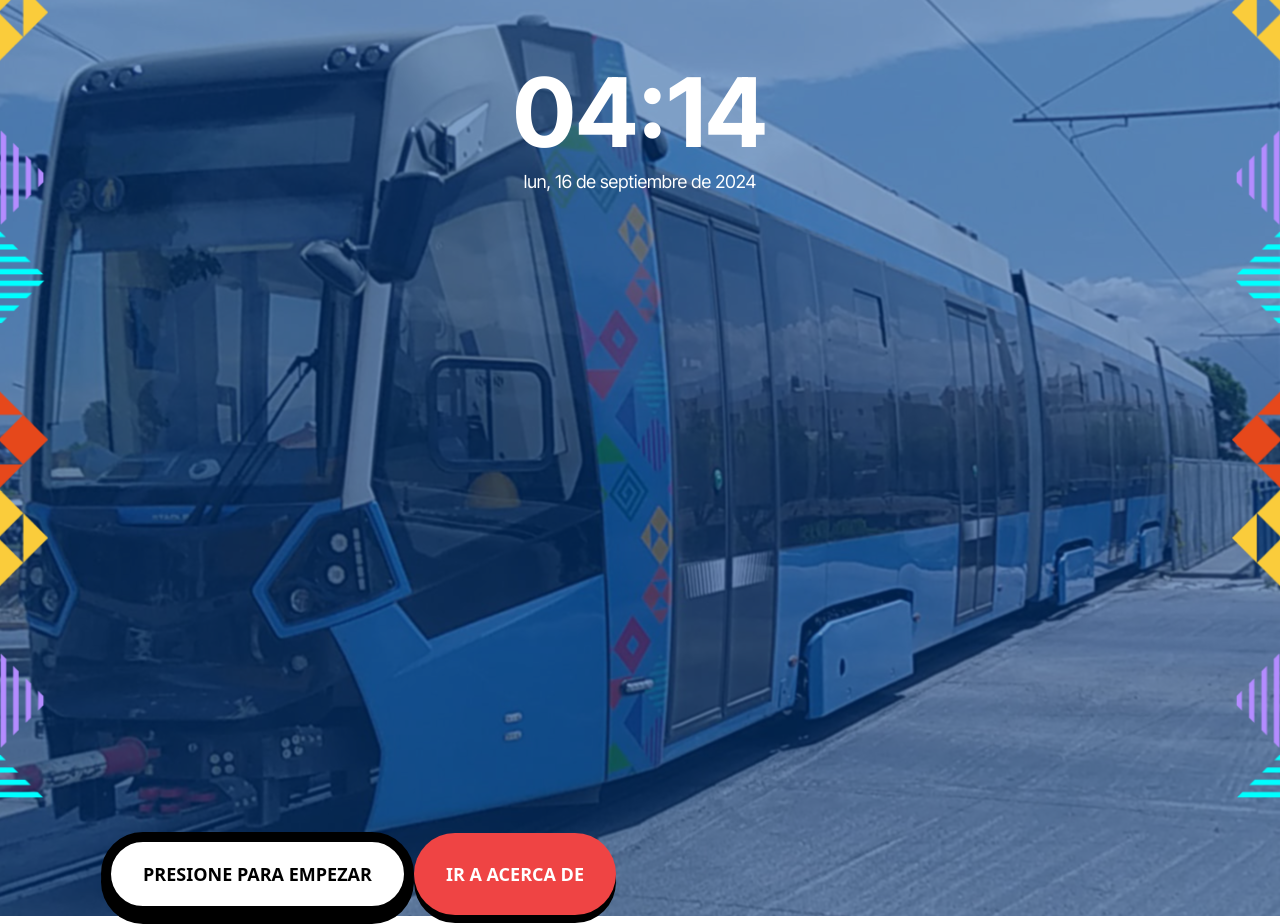
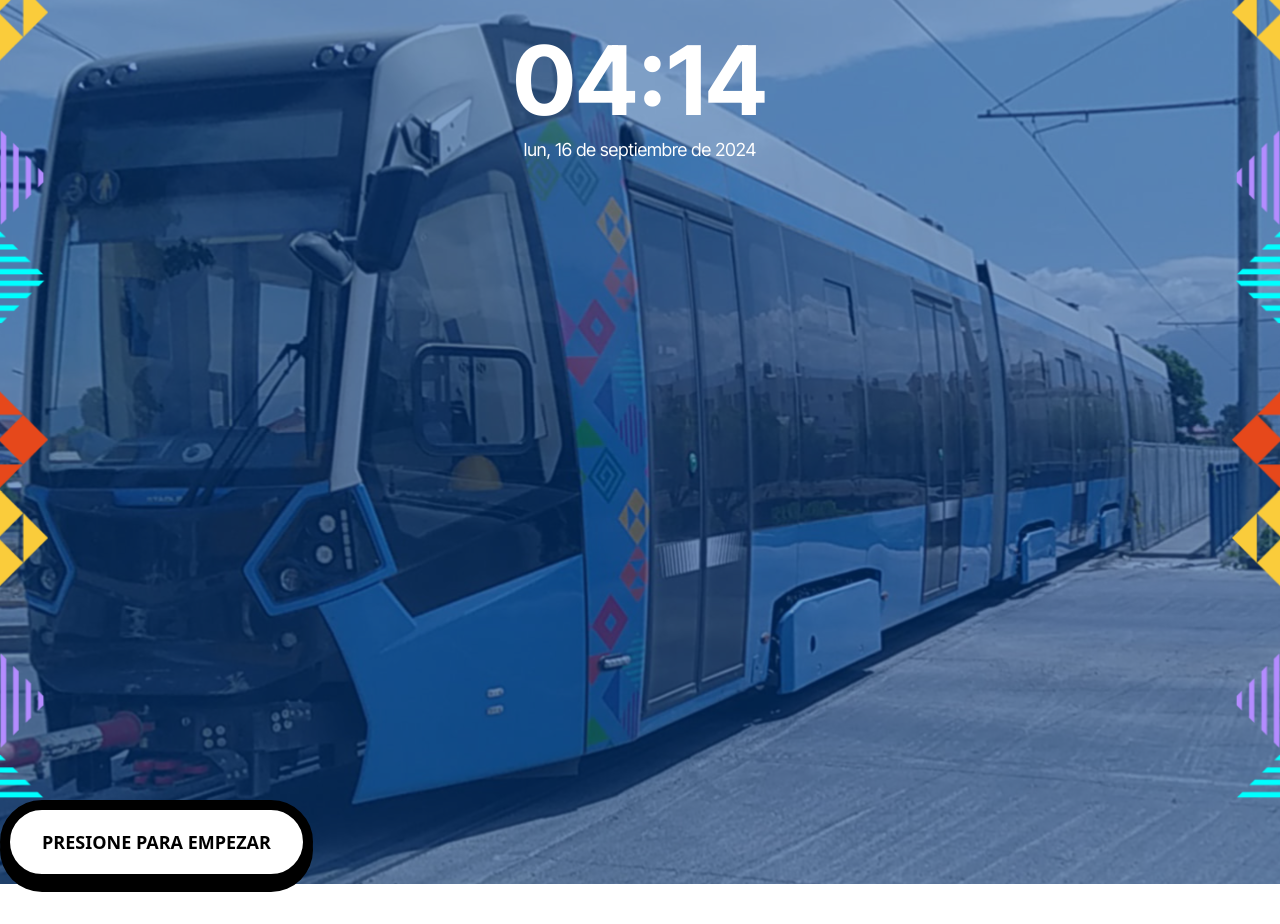
Before and after one commit to MaverickDev07/Front-MiTren, a React (Vite) app: page / in a window 1280 px wide. After the commit the page ends 892 px from the top, so only its background shows below. Built offline with nearby package versions, Linux system fonts and the light colour scheme.

Commit message:
Modificacion: Routes y layouts

```diff
--- a/src/layouts/DecorationLayout.tsx
+++ b/src/layouts/DecorationLayout.tsx
@@ -1,23 +1,3 @@
-import { ReactNode } from "react"
-
-
-const DecorationLayout = ({ children }: DecorationLayoutProps) => {
-
-  return (
-    <div className="relative w-full min-h-screen bg-mitren-primary bg-opacity-890">
-      <div className="absolute inset-0 bg-train bg-cover opacity-50"></div>
-      {children}
-    </div>
-  )
-}
-
-type DecorationLayoutProps = {
-  children: ReactNode
-}
-
-export default DecorationLayout
-
-/* examinar como areglar con esto para crear dos layouts uno de reposo y otro de la aplicacion
 import { ReactNode } from "react"
 
 const DecorationLayout = ({ children }: DecorationLayoutProps) => {
@@ -34,4 +14,3 @@ type DecorationLayoutProps = {
 }
 
 export default DecorationLayout
-*/
--- /dev/null
+++ b/src/layouts/RestLayout.tsx
@@ -0,0 +1,14 @@
+import { ReactNode } from "react";
+
+const RestLayout = ({ children }: RestLayout) => {
+  return (
+    <div className="relative w-full min-h-screen bg-mitren-primary bg-opacity-890">
+      <div className="absolute inset-0 bg-train bg-cover opacity-50"></div>
+      {children}
+    </div>
+  )
+}
+type RestLayout = {
+    children: ReactNode
+  }
+export default RestLayout
--- a/src/pages/home/HomePage.tsx
+++ /dev/null
@@ -1,38 +0,0 @@
-import ScrollTop from "@/components/ScrollTop"
-import { Routes, Route } from "react-router-dom"
-import SuspenseComponent from "@/components/SuspenseComponent"
-import HomeMenu from "./components/HomeMenu"
-import HomeReposePage from "./Repose/HomeReposePage"
-
-const HomePage = () => {
-  return (
-    <div className="w-full min-h-screen">
-      <div className="container flex flex-col gap-6 mx-auto pt-8">
-        <div className="px-10 lg:px-20 xl:px-[101px]">
-          <ScrollTop>
-            <Routes>
-            <Route
-                path=""
-                element={
-                  <SuspenseComponent>
-                    <HomeReposePage />
-                  </SuspenseComponent>
-                }
-              ></Route>
-              <Route
-                path="Menu"
-                element={
-                  <SuspenseComponent>
-                    <HomeMenu />
-                  </SuspenseComponent>
-                }
-              ></Route>
-            </Routes>
-          </ScrollTop>
-        </div>
-      </div>
-    </div>
-  )
-}
-
-export default HomePage
--- a/src/pages/home/Repose/HomeReposePage.tsx
+++ b/src/pages/home/components/HomeReposePage.tsx
@@ -12,20 +12,8 @@ const HomeReposePage = () => {
     <div className="relative z-10 text-white">
       <BackgroundEffect unnotted={unnotted} width="w-14" />
         <DateTimeDisplay fontSize="text-8xl" />
-      <ButtonLink to="/tickets" fontSize="text-lg" fontFamily="font-sans">
+        <ButtonLink to="/menu" fontSize="text-lg" fontFamily="font-sans">
         PRESIONE PARA EMPEZAR
-      </ButtonLink>
-      <ButtonLink
-        to="/about"
-        fontSize="text-lg"
-        fontFamily="font-sans"
-        rounded="rounded-full"
-        textColor="text-white"
-        borderColor="border-black"
-        borderVisible={false}
-        backgroundColor="bg-red-500"
-      >
-        Ir a Acerca de
       </ButtonLink>
     </div>
   );
--- a/src/routes/RouterApp.tsx
+++ b/src/routes/RouterApp.tsx
@@ -1,12 +1,10 @@
 import { BrowserRouter } from "react-router-dom"
 import RouterList from "./RouterList"
-import DecorationLayout from "@/layouts/DecorationLayout"
+
 
 const RouterApp = () => (
   <BrowserRouter>
-    <DecorationLayout>
       <RouterList />
-    </DecorationLayout>
   </BrowserRouter>
 )
 
--- a/src/routes/RouterList.tsx
+++ b/src/routes/RouterList.tsx
@@ -2,23 +2,29 @@ import { lazy } from "react";
 import { Routes, Route } from "react-router-dom";
 import SuspenseComponent from "@/components/SuspenseComponent";
 import NotmatchPage from "@/pages/notmatch/NotmatchPage";
+import RestLayout from "@/layouts/RestLayout";
+import DecorationLayout from "@/layouts/DecorationLayout";
 
 
-const HomePage = lazy(() => import("@/pages/home/HomePage"))
+const HomeReposePage = lazy(() => import("@/pages/home/components/HomeReposePage"));
+const HomeMenu = lazy(() => import("@/pages/home/components/HomeMenu"));
 const TicketsPage = lazy(() => import("@/pages/tickets/TicketsPage"))
 
 const RouterList = () => {
   return (
     <Routes>
+      <Route path="/" element={<RestLayout><HomeReposePage /></RestLayout>} />
+      <Route path="/menu/*" element={
+        <DecorationLayout>
+          <SuspenseComponent><HomeMenu /></SuspenseComponent>
+        </DecorationLayout>
+      } />
+      <Route path="/tickets/*" element={
+        <DecorationLayout>
+          <SuspenseComponent><TicketsPage /></SuspenseComponent>
+        </DecorationLayout>
+      } />
       <Route path="*" element={<NotmatchPage />} />
-      <Route
-        path="/"
-        element={<SuspenseComponent><HomePage /></SuspenseComponent>}
-      />
-      <Route
-        path="/tickets/*"
-        element={<SuspenseComponent><TicketsPage /></SuspenseComponent>}
-      />
     </Routes>
   )
 }
```
